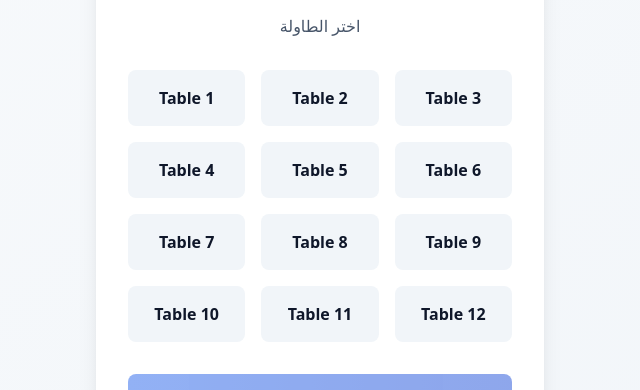
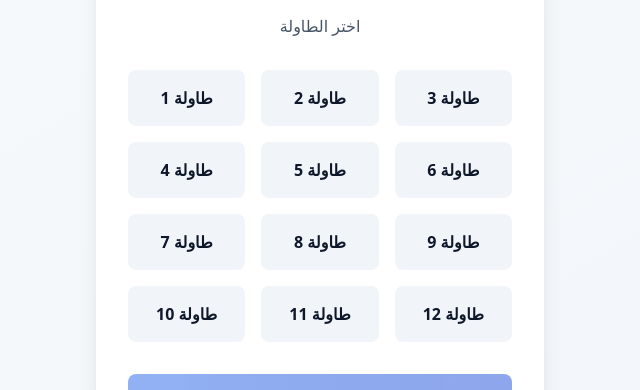
Before and after one commit to mamoda/B-POS-system, a React (Vite) app: page / in a window 1280 px wide. Shown: the part 200-590 px from the top of the page, without its empty margins (320-960 px from the left). Built offline with nearby package versions, Linux system fonts and the light colour scheme; no server answers.

Commit message:
تحديث

```diff
--- a/src/components/TableSelection.tsx
+++ b/src/components/TableSelection.tsx
@@ -44,7 +44,7 @@ export function TableSelection({ onTableSelected, isLoading }: TableSelectionPro
                     : 'bg-slate-100 text-slate-900 hover:bg-slate-200'
                 } disabled:opacity-50`}
               >
-                Table {table}
+                طاولة {table}
               </button>
             ))}
           </div>
```
